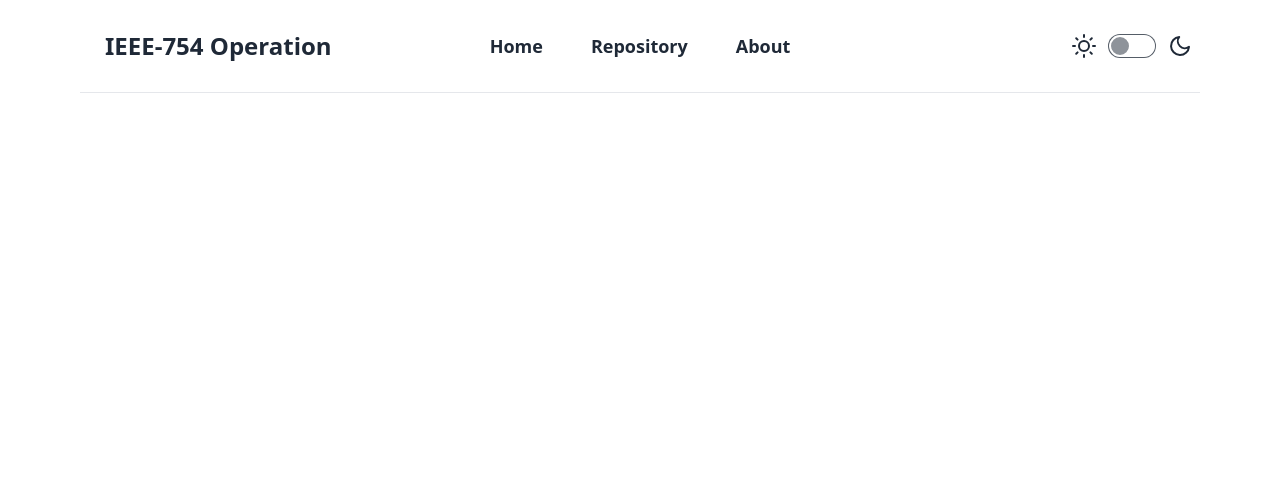
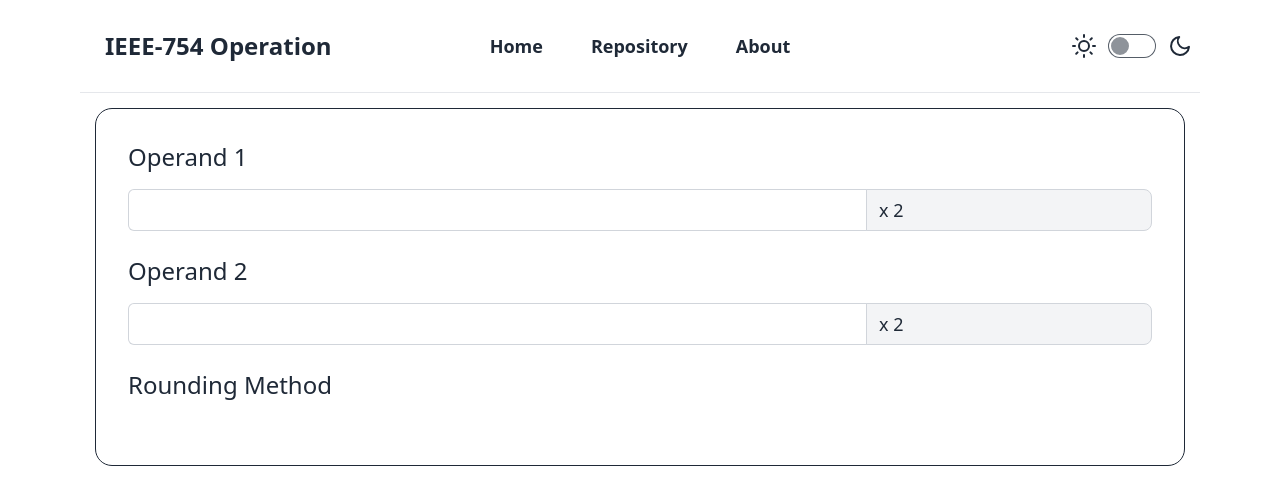
Before and after one commit to airemcs/ieee-754, a React (Vite) app: page / in a window 1280 px wide. Shown: the top 504 px of the page. Built offline with nearby package versions, Linux system fonts and the light colour scheme.

Commit message:
Create Card Component

```diff
--- a/package.json
+++ b/package.json
@@ -10,6 +10,8 @@
     "preview": "vite preview"
   },
   "dependencies": {
+    "@material-tailwind/react": "^2.1.9",
+    "flowbite": "^2.4.1",
     "react": "^18.3.1",
     "react-dom": "^18.3.1"
   },
--- a/src/App.jsx
+++ b/src/App.jsx
@@ -1,4 +1,5 @@
 import Navbar from './components/Navbar'
+import Card from './components/Card'
 
 export default function App() {
   return (
@@ -8,6 +9,8 @@ export default function App() {
     <Navbar />
     <hr />
 
+    <Card />
+
   </div>
   </>
   )
--- /dev/null
+++ b/src/components/Card.jsx
@@ -0,0 +1,40 @@
+export default function Card() {
+  return (
+  <>
+  <div className="flex justify-center lg:p-4">
+  <div className="card bg-base-100 w-full lg:outline lg:outline-1">
+  <div className="card-body">
+
+    <div className="w-full mb-2 lg:mb-4">
+      <label htmlFor="" className="block text-xl lg:text-2xl font-medium mb-2 lg:mb-4">Operand 1</label>
+      <div className="join w-full">
+        <input id="" name="" type="text" placeholder=""
+          className="join-item w-full text-lg rounded-md py-1.5 px-3 ring-1 ring-inset ring-gray-300"/>
+        <input type="text" id="" aria-label="" value="x 2" disabled
+        className="join-item text-lg rounded-lg py-1.5 px-3 bg-gray-100 border border-gray-300 cursor-not-allowed"/>
+      </div>
+    </div>
+
+    <div className="w-full mb-2 lg:mb-4">
+      <label htmlFor="" className="block text-xl lg:text-2xl font-medium mb-2 lg:mb-4">Operand 2</label>
+      <div className="join w-full">
+        <input id="" name="" type="text" placeholder=""
+          className="join-item w-full text-lg rounded-md py-1.5 px-3 ring-1 ring-inset ring-gray-300"/>
+        <input type="text" id="" aria-label="" value="x 2" disabled
+        className="join-item text-lg rounded-lg py-1.5 px-3 bg-gray-100 border border-gray-300 cursor-not-allowed"/>
+      </div>
+    </div>
+
+    <div className="w-full mb-2 lg:mb-4">
+      <label htmlFor="" className="block text-xl lg:text-2xl font-medium mb-2 lg:mb-4">Rounding Method</label>
+
+
+
+    </div>
+
+  </div>
+  </div>
+  </div>
+  </>
+  )
+}
```
Also changed, not shown: 1 other file (tests, documents, lock files or other folders).
